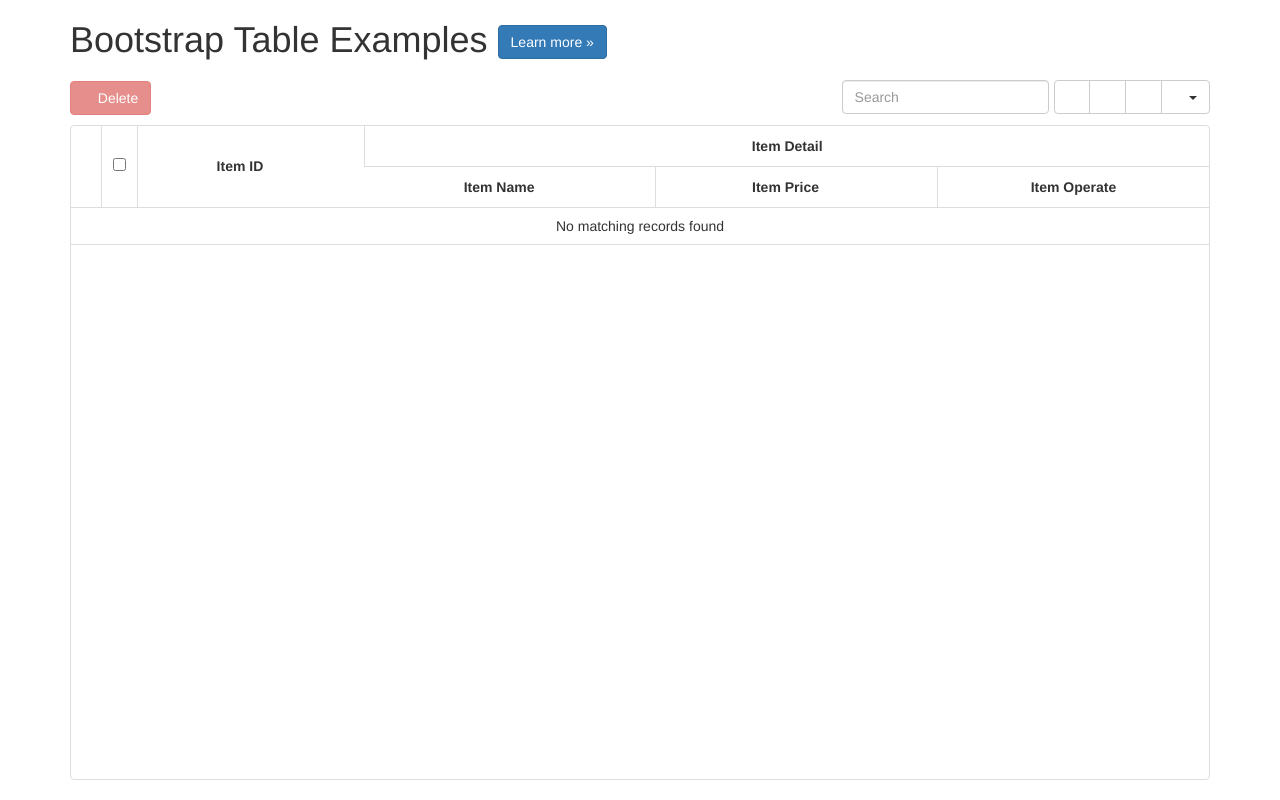
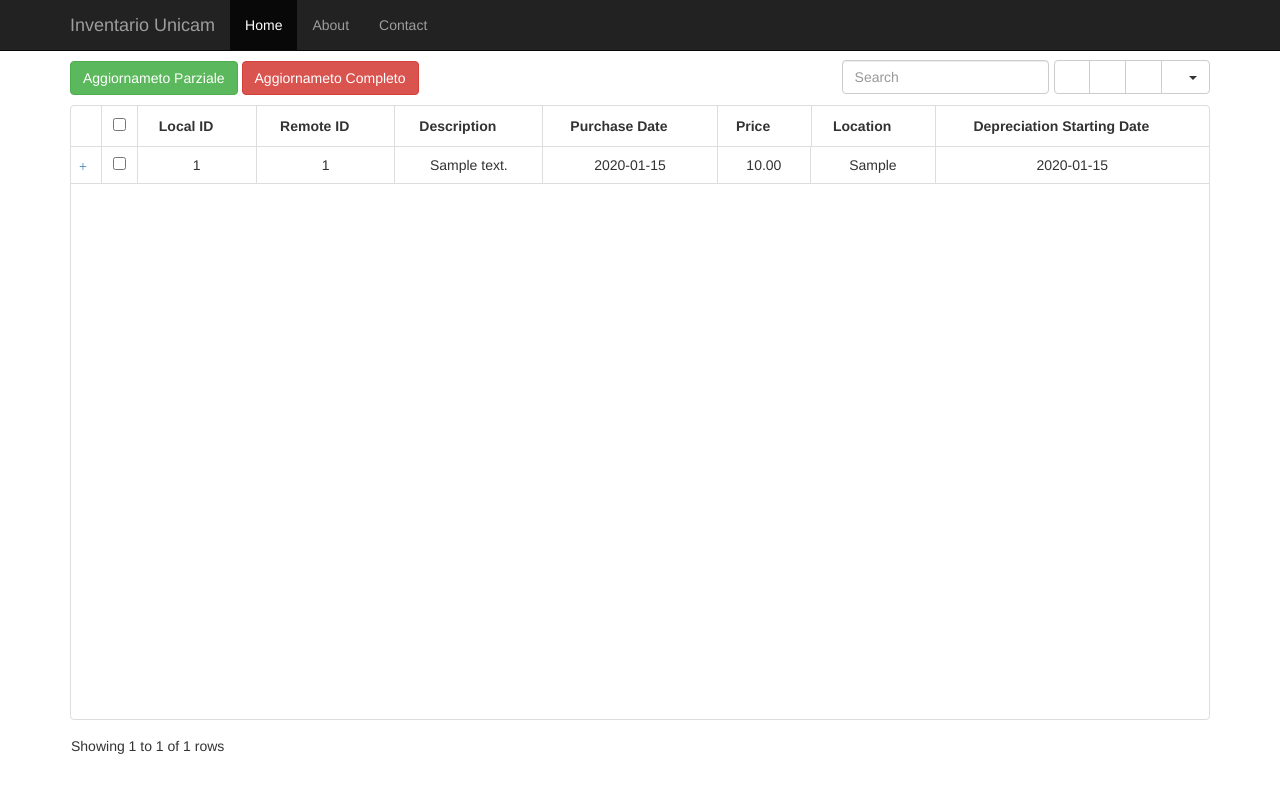
Before and after one commit to a4ucoop/SegreteriaInventario, a Django app: page /prova/local/ in a window 1280 px wide. Run offline with Django 3.2, Linux system fonts and the light colour scheme; tables that the repository leaves empty hold one stand-in row (values such as "Sample post"); data that the repository does not hold is empty; some libraries are stand-ins or nearby versions; some web fonts are replaced.

Commit message:
[Table Pagination] Finita la paginazione lato server dei dati da mostrare nella tabella localdb, implementata la ricerca con il LIKE case insensitive su tutti i campi presenti fino ad ora

```diff
--- a/SegreteriaInventario/prova/templates/prova/provaLocal2.html
+++ b/SegreteriaInventario/prova/templates/prova/provaLocal2.html
@@ -5,15 +5,39 @@
     <title>Bootstrap Table Examples</title>
     <link href="{% static 'css/bootstrap/bootstrap/bootstrap.min.css'%}" rel="stylesheet">
     <link href="{% static 'css/bootstrap/bootstrap-table/bootstrap-table.css'%}" rel="stylesheet">
+    <link href="{% static 'css/starter-template.css' %}" rel="stylesheet">
     <script src="https://ajax.googleapis.com/ajax/libs/jquery/1.11.3/jquery.min.js"></script>
     <script src="{% static 'js/bootstrap/bootstrap/bootstrap.min.js' %}"></script>
 </head>
 <body>
+<nav id="navbar1" class="navbar navbar-inverse navbar-fixed-top">
+    <div class="container">
+        <div class="navbar-header">
+            <button type="button" class="navbar-toggle collapsed" data-toggle="collapse" data-target="#navbar"
+                    aria-expanded="false" aria-controls="navbar">
+                <span class="sr-only">Toggle navigation</span>
+                <span class="icon-bar"></span>
+                <span class="icon-bar"></span>
+                <span class="icon-bar"></span>
+            </button>
+            <a class="navbar-brand" href="#">Inventario Unicam</a>
+        </div>
+        <div id="navbar" class="collapse navbar-collapse">
+          <ul class="nav navbar-nav">
+            <li class="active"><a href="{% url 'prova.views.index' %}">Home</a></li>
+            <li><a href="#about">About</a></li>
+            <li><a href="#contact">Contact</a></li>
+          </ul>
+        </div>
+    </div>
+</nav>
 <div class="container">
-    <h1>Bootstrap Table Examples <a href="https://github.com/wenzhixin/bootstrap-table-examples" class="btn btn-primary" role="button" target="_blank">Learn more &raquo;</a></h1>
     <div id="toolbar">
-        <button id="remove" class="btn btn-danger" disabled>
-            <i class="glyphicon glyphicon-remove"></i> Delete
+        <button type="button" class="btn btn-success" onClick="location.href='{% url 'checkUpdate' %}'" data-toggle="tooltip" data-placement="bottom" title="Aggiorna solo i dati nuovi (non modifica quelli già presenti)">
+            Aggiornameto Parziale
+        </button>
+        <button type="button" class="btn btn-danger" onClick="location.href='{% url 'updateLocalDB' %}'" data-toggle="tooltip" data-placement="bottom" title="Aggiorna tutti i dati (può richiedere del tempo)">
+            Aggiornameto Completo
         </button>
     </div>
     <table id="table"
@@ -28,7 +52,7 @@
            data-show-pagination-switch="true"
            data-pagination="true"
            data-id-field="id"
-           data-page-list="[10, 25, 50, 100, ALL]"
+           data-page-list="[1, 10, 25, 50, 100, ALL]"
            data-show-footer="false"
            data-side-pagination="server"
            data-url="/prova/examples/bootstrap_table/data"
@@ -38,7 +62,6 @@
 
 <script>
     var $table = $('#table'),
-        $remove = $('#remove'),
         selections = [];
 
     function initTable() {
@@ -49,95 +72,73 @@
                     {
                         field: 'state',
                         checkbox: true,
-                        rowspan: 2,
                         align: 'center',
                         valign: 'middle'
                     }, {
-                        title: 'Item ID',
                         field: 'id',
-                        rowspan: 2,
-                        align: 'center',
-                        valign: 'middle',
-                        sortable: true,
-                        footerFormatter: totalTextFormatter
-                    }, {
-                        title: 'Item Detail',
-                        colspan: 3,
-                        align: 'center'
-                    }
-                ],
-                [
-                    {
-                        field: 'name',
-                        title: 'Item Name',
+                        title: 'Local ID',
                         sortable: true,
                         editable: true,
-                        footerFormatter: totalNameFormatter,
+                        align: 'center'
+                    }, {
+                        field: 'item_id',
+                        title: 'Remote ID',
+                        sortable: true,
+                        editable: true,
+                        align: 'center'
+                    }, {
+                        field: 'description',
+                        title: 'Description',
+                        sortable: true,
+                        editable: true,
+                        align: 'center'
+                    }, {
+                        field: 'purchase_date',
+                        title: 'Purchase Date',
+                        sortable: true,
+                        editable: true,
                         align: 'center'
                     }, {
                         field: 'price',
-                        title: 'Item Price',
+                        title: 'Price',
                         sortable: true,
-                        align: 'center',
-                        editable: {
-                            type: 'text',
-                            title: 'Item Price',
-                            validate: function (value) {
-                                value = $.trim(value);
-                                if (!value) {
-                                    return 'This field is required';
-                                }
-                                if (!/^$/.test(value)) {
-                                    return 'This field needs to start width $.'
-                                }
-                                var data = $table.bootstrapTable('getData'),
-                                    index = $(this).parents('tr').data('index');
-                                console.log(data[index]);
-                                return '';
-                            }
-                        },
-                        footerFormatter: totalPriceFormatter
+                        editable: true,
+                        align: 'center'
                     }, {
-                        field: 'operate',
-                        title: 'Item Operate',
-                        align: 'center',
-                        events: operateEvents,
-                        formatter: operateFormatter
-                    }
+                        field: 'location',
+                        title: 'Location',
+                        sortable: true,
+                        editable: true,
+                        align: 'center'
+                    }, {
+                        field: 'depreciation_starting_date',
+                        title: 'Depreciation Starting Date',
+                        sortable: true,
+                        editable: true,
+                        align: 'center'
+                    },
                 ]
             ]
         });
+
         // sometimes footer render error.
         setTimeout(function () {
             $table.bootstrapTable('resetView');
         }, 200);
+
+        // handler check, unckeck
         $table.on('check.bs.table uncheck.bs.table ' +
                 'check-all.bs.table uncheck-all.bs.table', function () {
-            $remove.prop('disabled', !$table.bootstrapTable('getSelections').length);
 
             // save your data, here just save the current page
             selections = getIdSelections();
             // push or splice the selections if you want to save all data selections
         });
-        $table.on('expand-row.bs.table', function (e, index, row, $detail) {
-            if (index % 2 == 1) {
-                $detail.html('Loading from ajax request...');
-                $.get('LICENSE', function (res) {
-                    $detail.html(res.replace(/\n/g, '<br>'));
-                });
-            }
-        });
         $table.on('all.bs.table', function (e, name, args) {
             console.log(name, args);
         });
-        $remove.click(function () {
-            var ids = getIdSelections();
-            $table.bootstrapTable('remove', {
-                field: 'id',
-                values: ids
-            });
-            $remove.prop('disabled', true);
-        });
+
+        // resize handler
         $(window).resize(function () {
             $table.bootstrapTable('resetView', {
                 height: getHeight()
@@ -145,12 +146,14 @@
         });
     }
 
+    // which rows are selected
     function getIdSelections() {
         return $.map($table.bootstrapTable('getSelections'), function (row) {
             return row.id
         });
     }
 
+    // put the data in the table
     function responseHandler(res) {
         $.each(res.rows, function (i, row) {
             row.state = $.inArray(row.id, selections) !== -1;
@@ -158,6 +161,7 @@
         return res;
     }
 
+    // handles the text formattation when the row is open
     function detailFormatter(index, row) {
         var html = [];
         $.each(row, function (key, value) {
@@ -166,47 +170,8 @@
         return html.join('');
     }
 
-    function operateFormatter(value, row, index) {
-        return [
-            '<a class="like" href="javascript:void(0)" title="Like">',
-            '<i class="glyphicon glyphicon-heart"></i>',
-            '</a>  ',
-            '<a class="remove" href="javascript:void(0)" title="Remove">',
-            '<i class="glyphicon glyphicon-remove"></i>',
-            '</a>'
-        ].join('');
-    }
-
-    window.operateEvents = {
-        'click .like': function (e, value, row, index) {
-            alert('You click like action, row: ' + JSON.stringify(row));
-        },
-        'click .remove': function (e, value, row, index) {
-            $table.bootstrapTable('remove', {
-                field: 'id',
-                values: [row.id]
-            });
-        }
-    };
-
-    function totalTextFormatter(data) {
-        return 'Total';
-    }
-
-    function totalNameFormatter(data) {
-        return data.length;
-    }
-
-    function totalPriceFormatter(data) {
-        var total = 0;
-        $.each(data, function (i, row) {
-            total += +(row.price.substring(1));
-        });
-        return '$' + total;
-    }
-
     function getHeight() {
-        return $(window).height() - $('h1').outerHeight(true);
+        return $(window).height() - $('#navbar1').outerHeight(true);
     }
 
     $(function () {
@@ -267,5 +232,10 @@
         return undefined;
     }
 </script>
+<script>
+$(document).ready(function(){
+    $('[data-toggle="tooltip"]').tooltip();
+});
+</script>
 </body>
 </html>
--- a/SegreteriaInventario/prova/urls.py
+++ b/SegreteriaInventario/prova/urls.py
@@ -9,5 +9,5 @@
     url(r'^update/partial', views.checkUpdate, name='checkUpdate'),
     url(r'^update/complete', views.updateLocalDB, name='updateLocalDB'),
     url(r'^show/([0-9]+)/$', views.showSingleItem, name='showSingleItem'),
-    url(r'^examples/bootstrap_table/data(?P<order>\w{0,50})(?P<limit>\w{0,50})(?P<offset>\w{0,50})/$', views.getData, name='getData'),
+    url(r'^examples/bootstrap_table/data', views.getData, name='getData'),
 ]
--- a/SegreteriaInventario/prova/views.py
+++ b/SegreteriaInventario/prova/views.py
@@ -2,9 +2,11 @@
 from django.template import RequestContext, loader
 from django.http import HttpResponse
 from django.db import connections
+from django.db.models import Q
 from django.shortcuts import redirect
 from models import Item
 import datetime
+import json
 
 def index(request):
 	return render (request, 'prova/index.html')
@@ -197,6 +199,77 @@
     return render (request, 'prova/singleItem.html', context)
 
 
-def getData(request, order, limit, offset):
-    html = "prova"
+def getData(request):
+
+    # get string parameters from the url
+    requestOrder = request.GET.get('order', None)
+    sort = request.GET.get('sort', None)
+    search = request.GET.get('search', None)
+    # get numeric parameter if they are defined in the url to avoid None conversion exceptions
+    # if limit is not defined in the url it is set as the number of objects in the database
+    limit = int(request.GET.get('limit')) if (request.GET.get('limit') is not None) else Item.objects.count()
+    offset = int(request.GET.get('offset')) if (request.GET.get('offset') is not None) else 0
+
+    # the number of object retrieved, default value is 0, will be calculated afterwards
+    total = 0
+
+    # if sort is defined the order must be according to the field specified
+    if sort is not None:
+        # if the order is asc we must prepend a "-" to the sort (ex. order by item_id asc -> order by -item_id)
+        order = sort if requestOrder == 'asc' else '-' + sort
+    else:
+        # default is order by item_id asc
+        order = '-item_id'
+
+    # if search is defined we filter the results with the case-insensitive LIKE statement
+    # of all the fields of the model
+    if search is not None:
+
+        # counts the number of objects that match the query
+        total = Item.objects.using('default').filter(\
+            Q(id__icontains= search) | \
+            Q(item_id__icontains= search) | \
+            Q(description__icontains = search) | \
+            Q(purchase_date__icontains = search) | \
+            Q(price__icontains = search) | \
+            Q(location__icontains = search) | \
+            Q(depreciation_starting_date__icontains = search) \
+            ).count()
+
+        # retrieve the objects that match the query
+        rows = Item.objects.using('default').filter(\
+            Q(id__icontains= search) | \
+            Q(item_id__icontains= search) | \
+            Q(description__icontains = search) | \
+            Q(purchase_date__icontains = search) | \
+            Q(price__icontains = search) | \
+            Q(location__icontains = search) | \
+            Q(depreciation_starting_date__icontains = search) \
+            ).order_by(order)[offset:offset + limit]
+
+    else:
+
+        # counts the number of objects
+        total = Item.objects.using('default').all().count()
+
+        # retrieve the objects
+        rows = Item.objects.using('default').all().order_by(order)[offset:offset + limit]
+
+    # we construct the JSON response, we use json.dumps() to excape undesired characters
+    html = '{ "total": ' + json.dumps(str(total)) + ', "rows": [ '
+    for row in rows:
+        html = html + '{ \
+        "id": ' + json.dumps(str(row.id)) + ', \
+        "item_id": ' + json.dumps(str(row.item_id)) + ', \
+        "description": ' + json.dumps(row.description) + ', \
+        "purchase_date": ' + json.dumps(str(row.purchase_date.date())) + ', \
+        "price": ' + json.dumps(str(row.price)) + ', \
+        "location": ' + json.dumps(row.location) + ', \
+        "depreciation_starting_date": ' + json.dumps(str(row.depreciation_starting_date.date())) +  \
+        ' }, '
+
+    # remove last "," character for the last item
+    if rows.count() > 0:
+        html = html[0:len(html)-2]
+    html = html + ' ] }'
     return HttpResponse(html)
```
Also changed, not shown: SegreteriaInventario/prova/templates/base.html (+1 -14 lines).
